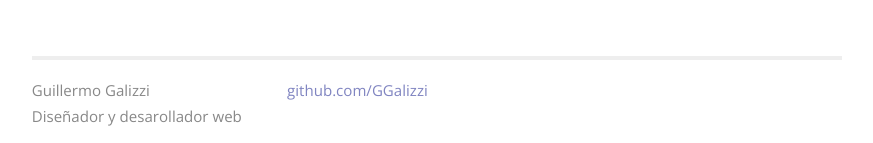
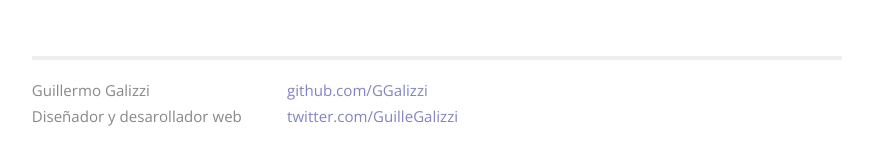
Before and after one commit to GGalizzi/ggalizzi.github.io_old, a Jekyll site: the page built from _posts/2014-03-19-Emmet.vim.markdown, in a window 1280 px wide and 900 px high, scrolled down 2050 px. Shown: the part 754-897 px from the top of the window, without its empty margins (203-1076 px from the left). Built offline with Jekyll 4.4.1, drawn with Linux system fonts in a browser that asks for light colours; some web fonts are replaced; Markdown is read by kramdown in place of the engine named in the settings.

Commit message:
Added twitter link on footer.

```diff
--- a/_layouts/default.html
+++ b/_layouts/default.html
@@ -41,6 +41,7 @@
         <div class="contact">
           <p>
             <a href="https://github.com/GGalizzi">github.com/GGalizzi</a><br />
+            <a href="https://twitter.com/GuilleGalizzi">twitter.com/GuilleGalizzi</a><br />
           </p>
         </div>
       </div>
```
